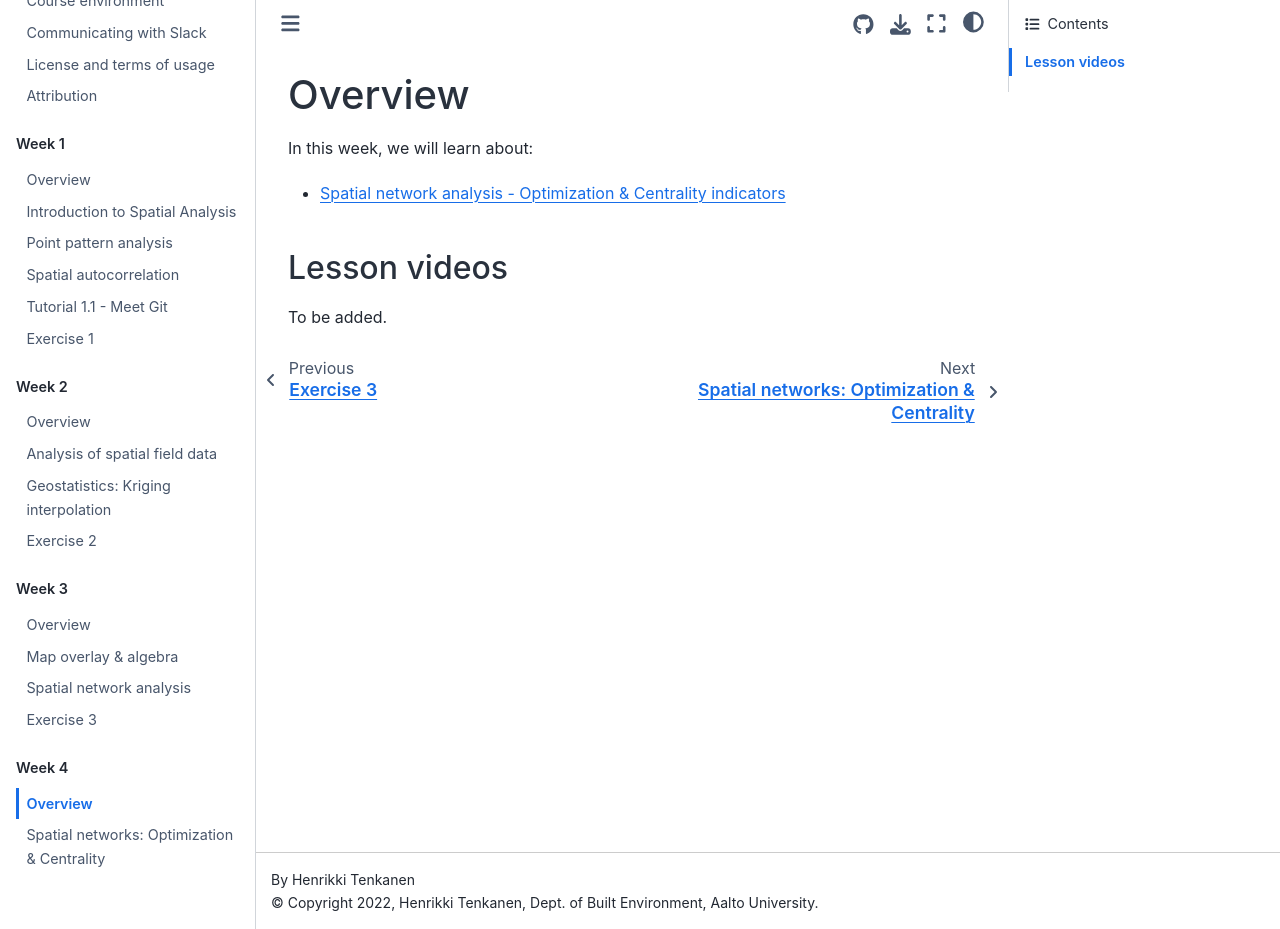
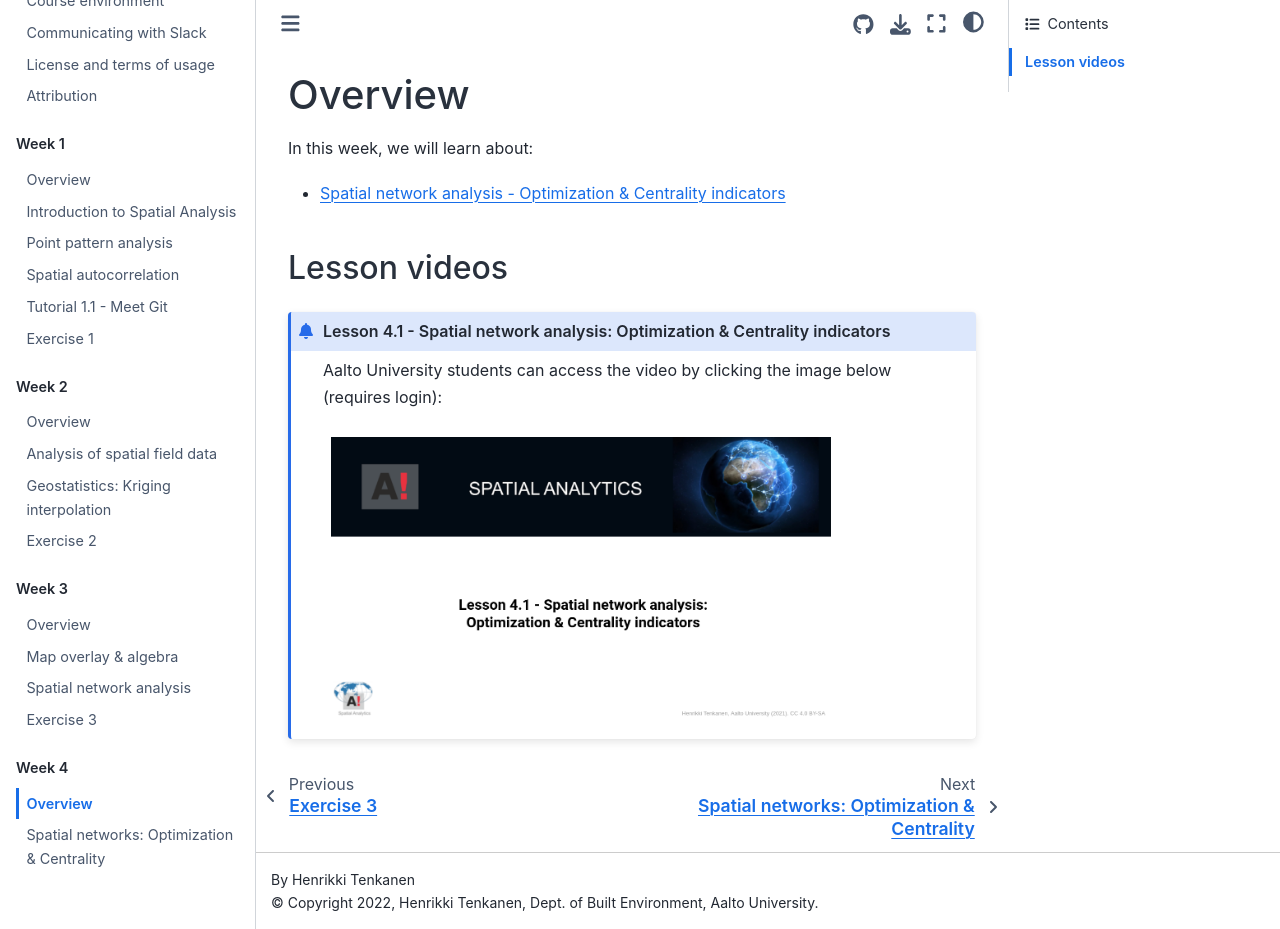
Before and after one commit to AaltoGIS/Spatial-Analytics, a Sphinx documentation site: the page built from source/lessons/L4/overview.rst, in a window 1280 px wide and 929 px high. Built offline with Sphinx 7.4.7 and the Sphinx Book theme 1.1.4, drawn with Linux system fonts in a browser that asks for light colours; pages that are not in the unit, such as notebooks, are missing from menus.

Commit message:
Add video for Lesson 4.1

```diff
--- a/source/lessons/L4/overview.rst
+++ b/source/lessons/L4/overview.rst
@@ -11,19 +11,16 @@ In this week, we will learn about:
 Lesson videos
 -------------
 
-To be added.
+.. admonition:: Lesson 4.1 - Spatial network analysis: Optimization & Centrality indicators
 
-..
-    .. admonition:: Lesson 4.1 - Spatial network analysis: Optimization & Centrality indicators
+    Aalto University students can access the video by clicking the image below (requires login):
 
-        Aalto University students can access the video by clicking the image below (requires login):
+    .. figure:: img/Lesson4.1.png
+        :target: https://aalto.cloud.panopto.eu/Panopto/Pages/Viewer.aspx?id=9fa0f93c-54a2-4c5b-bb9f-af4e011723e3
+        :width: 500px
+        :align: left
 
-        .. figure:: img/Lesson4.1.png
-            :target: https://aalto.cloud.panopto.eu/Panopto/Pages/Viewer.aspx?id=8fdfd6ea-90ec-4617-9db6-ade900f2384c
-            :width: 500px
-            :align: left
-
-    .. admonition:: Lesson 4.2 - Multivariate Spatial Analysis
+..    .. admonition:: Lesson 4.2 - Multivariate Spatial Analysis
 
         Aalto University students can access the video by clicking the image below (requires login):
 
```
